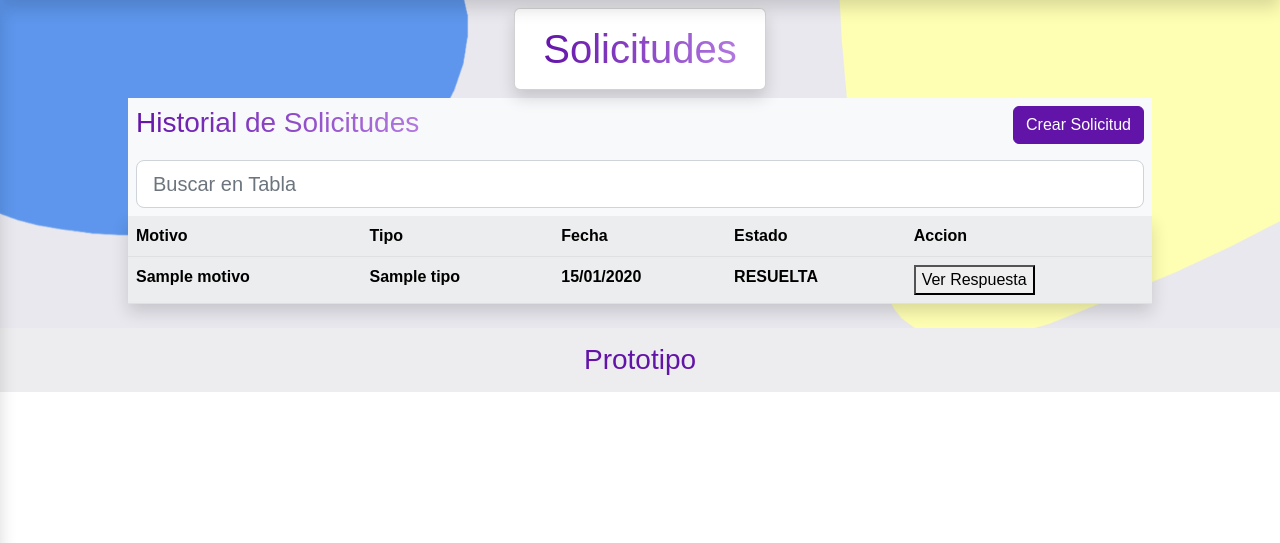
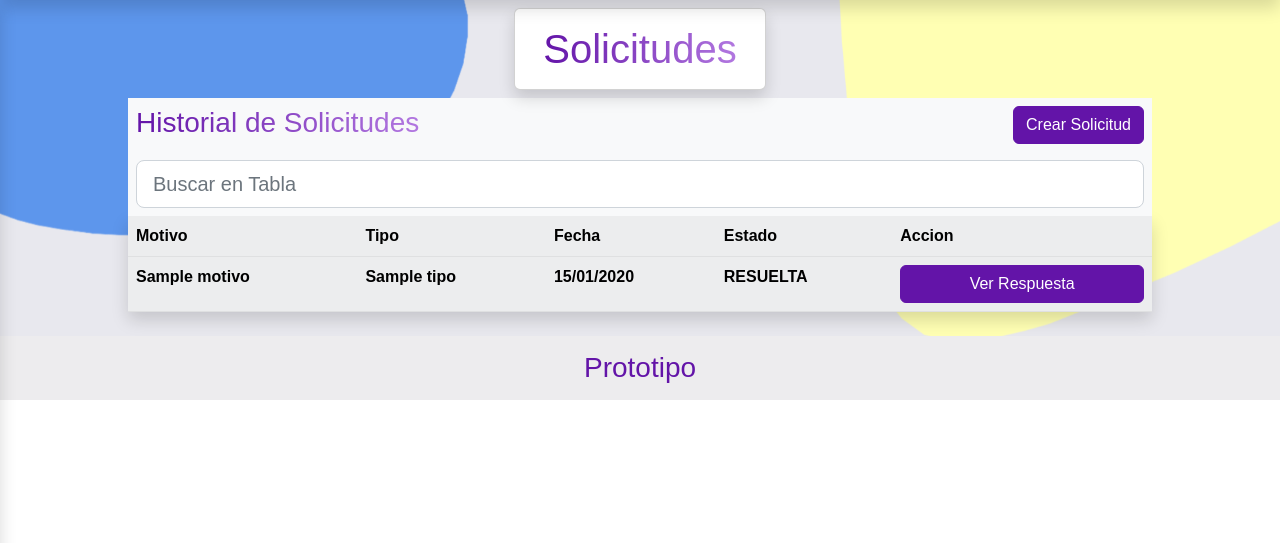
Before and after one commit to danielrojasrabael/Portafolio-Informatica-003D, a Django app: template SSAP_Web/SSAP/templates/SSAP/solicitudes.html in a window 1280 px wide. Shown: the part 64-607 px from the top of the page. Run offline with Django 4.2, Linux system fonts and the light colour scheme; the template is opened without the code that fills it: most values are stand-ins (such as "Sample title", 1, 10 or a date in 2020); lists and menus that the app fills with data are empty; some web fonts are replaced.

Commit message:
Pequeño cambio en solicitudes

```diff
--- a/SSAP_Web/SSAP/templates/SSAP/solicitudes.html
+++ b/SSAP_Web/SSAP/templates/SSAP/solicitudes.html
@@ -55,7 +55,11 @@
                                 <th>{{solicitud.tipo}}</th>
                                 <th>{{solicitud.fecha_publicacion | date:'d/m/Y'}}</th>
                                 <th>{{solicitud.estado}}</th>
-                                <th><button>Ver Respuesta</button></th>
+                                {%if solicitud.estado == 'RESUELTA' %}
+                                    <th><button class="accion btn btn-primary col-sm-12">Ver Respuesta</button></th>
+                                {%else%}
+                                    <th><button class="accion btn btn-primary col-sm-12">Ver Detalle</button></th>
+                                {%endif%}
                             </tr>
                             {%endfor%}
                         </tbody>
```
